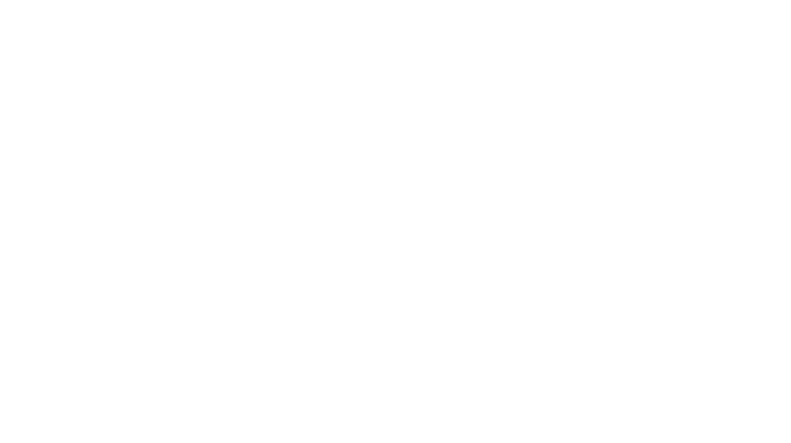
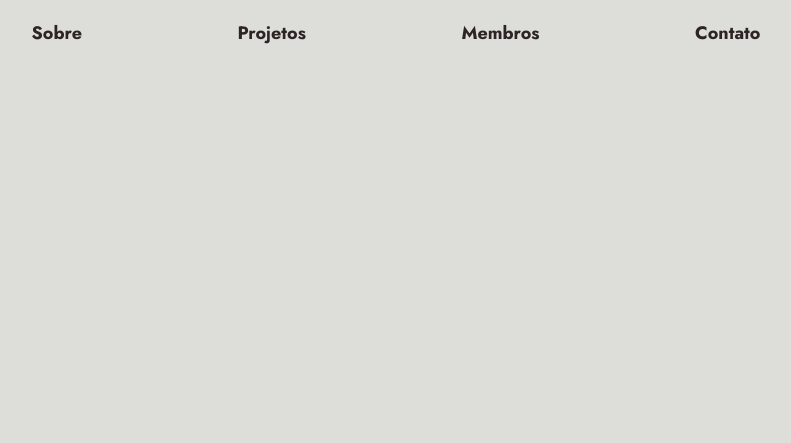
Before and after one commit to P-E-N-T-E-S/P-E-N-T-E-S.github.io, a plain HTML site: page index.html in a window 1280 px wide. Shown: the top 443 px of the page, without its empty margins (244-1035 px from the left). Drawn offline with Linux system fonts and the light colour scheme.

Commit message:
navbar e sections

```diff
--- a/index.html
+++ b/index.html
@@ -1,11 +1,45 @@
 <!DOCTYPE html>
-<html lang="en">
+<html lang="pt-BR">
 <head>
     <meta charset="UTF-8">
     <meta name="viewport" content="width=device-width, initial-scale=1.0">
-    <title>Document</title>
+    <link rel="stylesheet" href="/src/styles.css">
+    <title>PENTES</title>
 </head>
 <body>
+    <script defer src="/src/script.js"></script>
+    <header>
+        <nav>
+            <a href="#sobre">Sobre</a>
+            <a href="#projetos">Projetos</a>
+            <a href="#membros">Membros</a>
+            <a href="#contato">Contato</a>
+        </nav>
+    </header>
 
+    <section id="intro">
+        <h1>PENTES</h1>
+    </section>
+
+    <section id="sobre">
+        <h1>Quem é a PENTES?</h1>
+    </section>
+
+    <section id="projetos">
+        <h1>PROJETOS</h1>
+    </section>
+
+    <section id="membros">
+        <h1>MEMBROS</h1>
+    </section>
+
+    <section id="contato">
+        <h1>CONTATO</h1>
+    </section>
+
+    <footer>
+        <div>Built by PENTES.</div>
+        <div>All rights reserved &copy;</div>
+    </footer>
 </body>
 </html>
--- /dev/null
+++ b/src/script.js
@@ -0,0 +1,36 @@
+document.addEventListener('DOMContentLoaded', () => {
+    const sections = document.querySelectorAll("section");
+    const navLinks = document.querySelectorAll('header nav a');
+
+    window.onscroll = () => {
+
+        sections.forEach(sec => {
+
+            let top = window.scrollY;
+            let offset = sec.offsetTop - 150;
+            let height = sec.offsetHeight;
+            let id = sec.getAttribute('id');
+
+            if (top >= offset && top < offset + height) {
+                navLinks.forEach(link => {
+                    link.classList.remove('active');
+                });
+                document.querySelector('nav a[href="#' + id + '"]').classList.add('active');
+            }
+        });
+    };
+
+    const observer = new IntersectionObserver((entries) => {
+        entries.forEach((entry) => {
+            console.log(entry);
+            if (entry.isIntersecting) {
+                entry.target.classList.add('show');
+            } else {
+                entry.target.classList.remove('show');
+            }
+        });
+    });
+
+    const hiddenElements = document.querySelectorAll(".hidden");
+    hiddenElements.forEach((el) => observer.observe(el));
+});
--- a/src/styles.css
+++ b/src/styles.css
@@ -0,0 +1,65 @@
+@import url('https://fonts.googleapis.com/css2?family=Jost:ital,wght@0,100..900;1,100..900&display=swap');
+
+* {
+    margin: 0;
+    font-family: "Jost";
+    scroll-behavior: smooth;
+    background-color: #DDDDDA;
+    color: #2D2424;
+}
+
+header {
+    position: sticky;
+    top: 0;
+    z-index: 100;
+}
+
+nav {
+    display: flex;
+    background-color: #DDDDDA;
+    padding: 20px 120px;
+    width: auto;
+    justify-content: space-evenly;
+}
+
+nav a {
+    font-size: 18px;
+    color: #2D2424;
+    text-decoration: none;
+    font-weight: 700;
+    transition: .3s;
+}
+
+nav a:hover,
+nav a.active {
+    color: #FC8621;
+}
+
+.hidden {
+    opacity: 0;
+    filter: blur(5px);
+    transform: translateX(-100%);
+    transition: 1s;
+}
+
+.show {
+    opacity: 1;
+    filter: blur(0);
+    transform: translateX(0);
+}
+
+@media(prefers-reduced-motion) {
+    .hidden {
+        transition: none;
+    }
+}
+
+section {
+    display: grid;
+    place-items: center;
+    align-content: center;
+    min-height: 100vh;
+    padding-inline: 14rem;
+    position: relative;
+    overflow: hidden;
+}
```
Also changed, not shown: src/styles.js (deleted).
